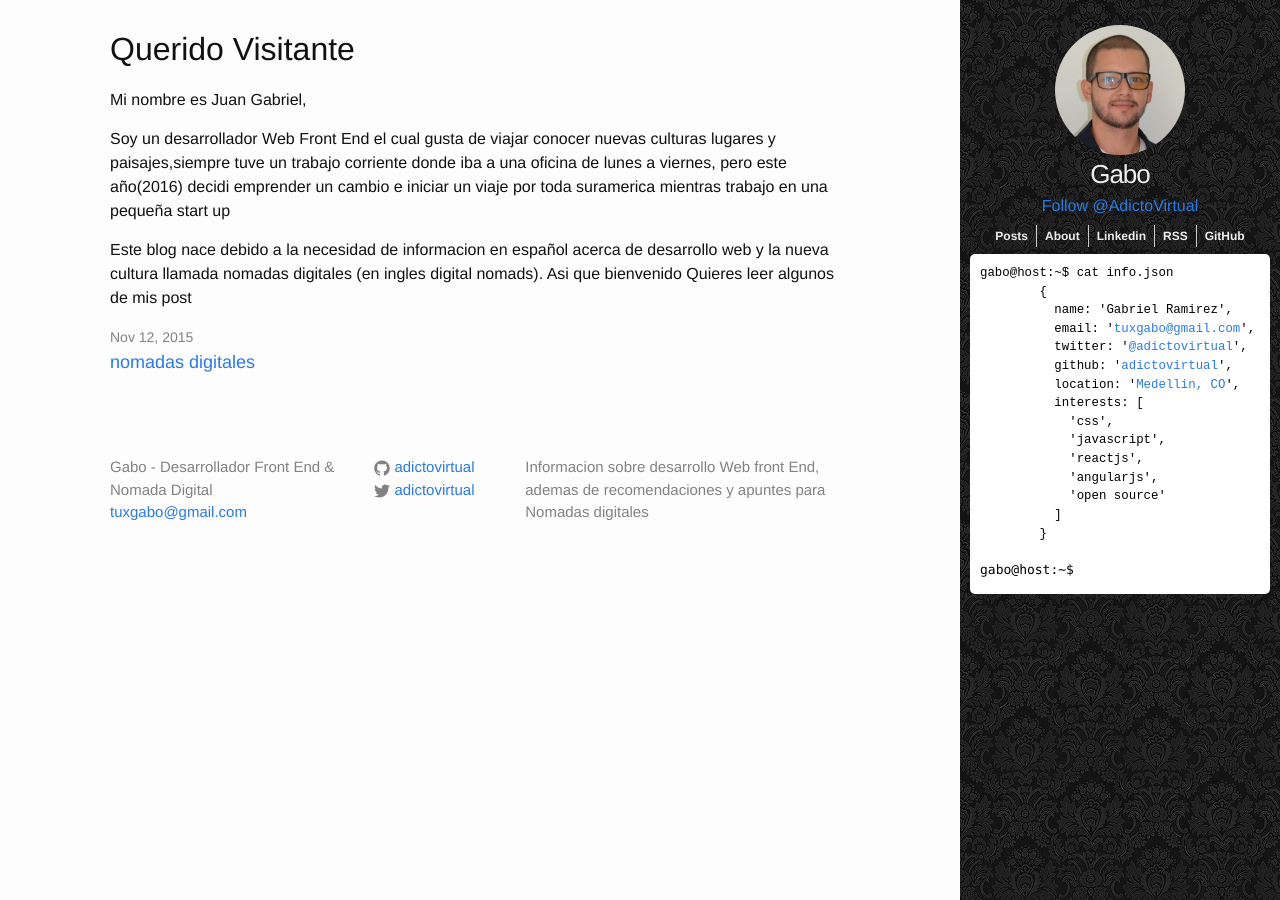
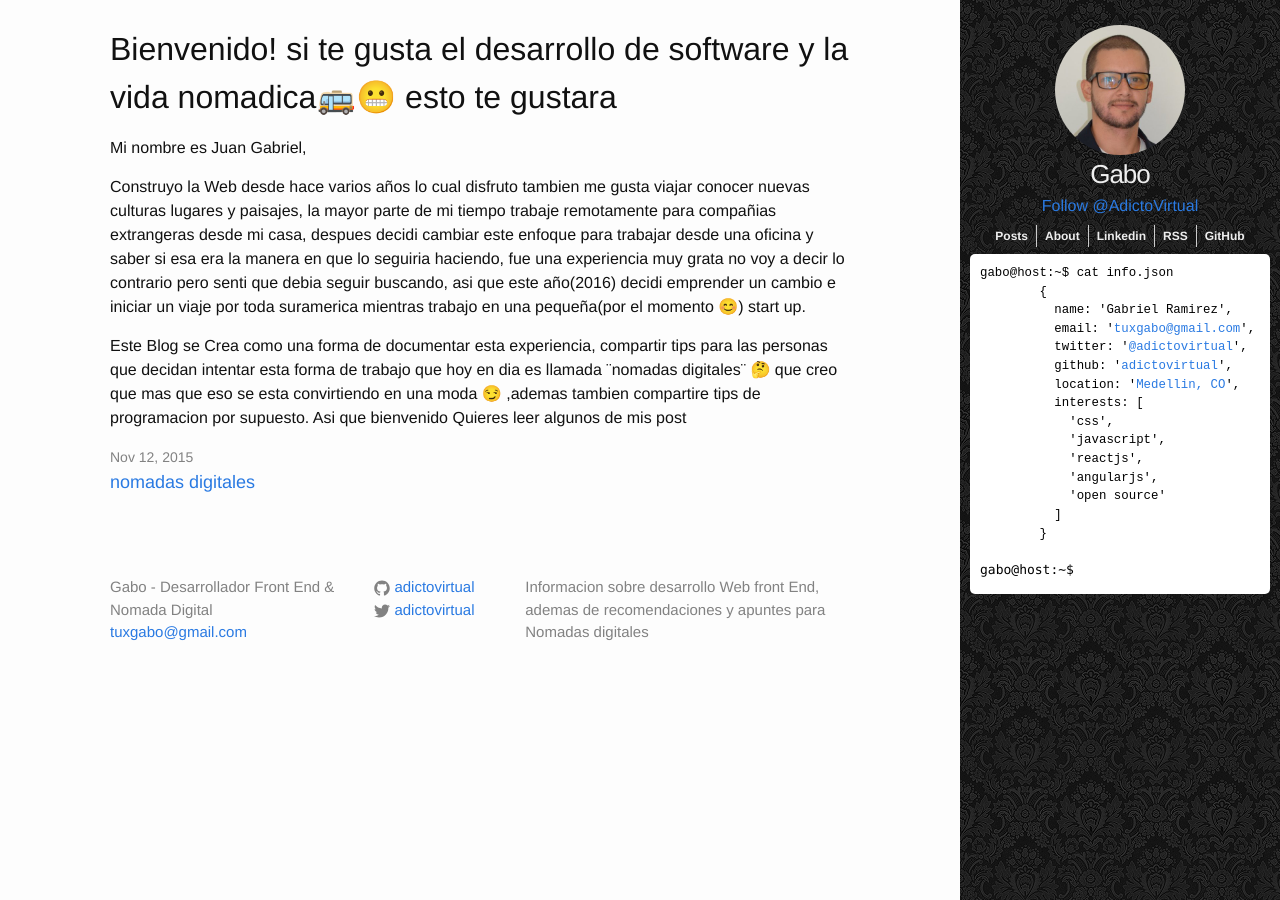
Before and after one commit to juanramirezc2/adictovirtual.github.io, a Jekyll site: the page built from index.html, in a window 1280 px wide. Built offline with Jekyll 4.4.1, drawn with Linux system fonts in a browser that asks for light colours; nearby versions of some CDN libraries; comment, search, counter and statistics services are not loaded.

Commit message:
some new changes

```diff
--- a/about.html
+++ b/about.html
@@ -3,7 +3,7 @@ layout: page
 title: juan gabriel ramirez
 permalink: /about/
 ---
-<p>Front End Enginner 💻  with more than 4 years of professional experience..</p>
+<p>mi nombre es juan gabriel ramirez soy desarrollador Front End </p>
 
 <p>Each position I have held has transmuted my skill-set and goals towards forward-thinking technology. I am obsessed with expanding my craft, solving challenging problems and staying on the bleeding edge.</p>
 <p>  Can always find simple solution for your hard problem.</p>
--- a/index.html
+++ b/index.html
@@ -3,11 +3,19 @@ layout: default
 ---
 
 <div class="home">
-  <h1>Querido Visitante</h1>
+  <h1>Bienvenido! si te gusta el desarrollo de software y la vida nomadica🚌😬 esto te gustara</h1>
   <p>Mi nombre es  Juan Gabriel,</p>
-  <p>Soy un desarrollador Web Front End el cual gusta de viajar conocer nuevas culturas lugares y paisajes,siempre tuve un trabajo corriente donde iba a una oficina de lunes a viernes, pero este año(2016) decidi emprender un cambio e iniciar un viaje por toda suramerica mientras trabajo en una pequeña start up</p>
   <p>
-    Este blog nace debido a la necesidad de informacion en español acerca de desarrollo web y la nueva cultura llamada nomadas digitales (en ingles digital nomads).
+    Construyo la Web desde hace varios años lo cual disfruto tambien me gusta  viajar conocer nuevas culturas lugares y paisajes,
+    la mayor parte de mi tiempo trabaje remotamente para compañias extrangeras desde mi casa,
+    despues decidi cambiar este enfoque  para trabajar desde una oficina  y saber si esa era la manera en que lo seguiria haciendo,
+    fue una experiencia muy grata no voy a decir lo contrario pero senti que debia seguir buscando,
+    asi que  este año(2016) decidi emprender un cambio e iniciar un viaje por toda suramerica mientras trabajo en una pequeña(por el momento 😊) start up.
+  </p>
+  <p>
+    Este Blog se Crea como una forma de documentar esta experiencia, compartir tips para las personas que decidan intentar esta forma de trabajo que hoy en
+    dia es llamada ¨nomadas digitales¨ 🤔 que creo que mas que eso se esta convirtiendo en una moda 😏 ,ademas tambien compartire tips de programacion por supuesto.
+
     Asi que bienvenido
     </p?
   <h3>
```
Also changed, not shown: _posts/2016-02-08-vida-de-nomada.md (renamed from _posts/2015-11-12-nomadic-life.md, +1 -1 lines).
